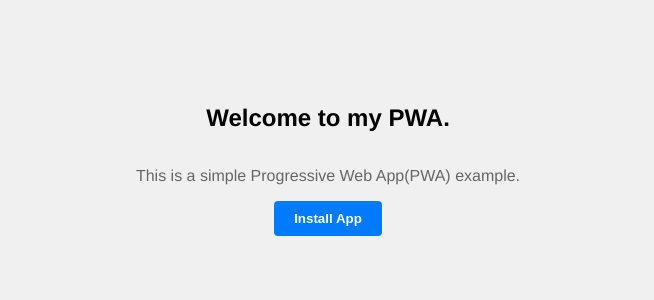
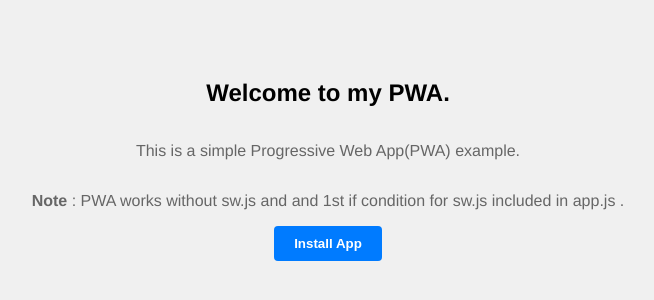
Before and after one commit to Bhakti2511/PWA, a plain HTML site: page index.html in a window 1280 px wide. Shown: the part 240-540 px from the top of the page, without its empty margins (312-966 px from the left). Drawn offline with Linux system fonts and the light colour scheme.

Commit message:
Add note about PWA working without sw.js
Added note about PWA functionality without sw.js.

```diff
--- a/index.html
+++ b/index.html
@@ -12,6 +12,7 @@
 <body>
     <h2>Welcome to my PWA.</h2>
     <p>This is a simple Progressive Web App(PWA) example.</p>
+    <p><b>Note</b> : PWA works without sw.js and and 1st if condition for sw.js included in app.js .</p>
     <img src="imgs/img-mobile.png" alt="img-mobile" style="display: none;" />
     <img src="imgs/img-desktop.png" alt="img-desktop" style="display: none;" />
     <button id="install-btn"
```
